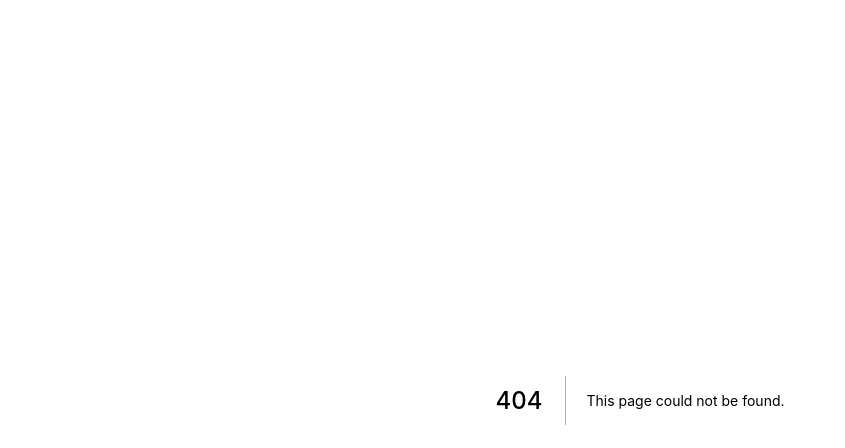
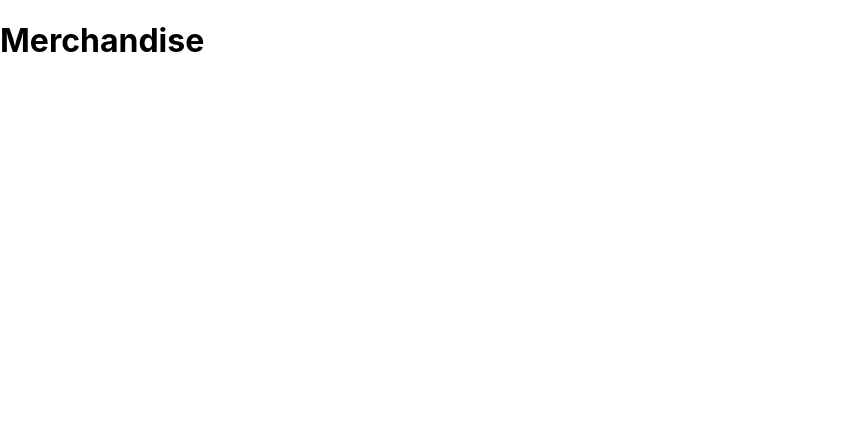
Before and after one commit to shonhartman/nextjs-ecommerce-tutorial, a Next.js app: page /merch in a window 1280 px wide. Before the commit this address had no page. Shown: the top 448 px of the page, without its empty margins (0-845 px from the left). Built offline with nearby package versions, Linux system fonts and the light colour scheme.

Commit message:
first page

```diff
--- /dev/null
+++ b/pages/merch.js
@@ -0,0 +1,3 @@
+export default function Merch() {
+  return <h1>Merchandise</h1>
+}
```
